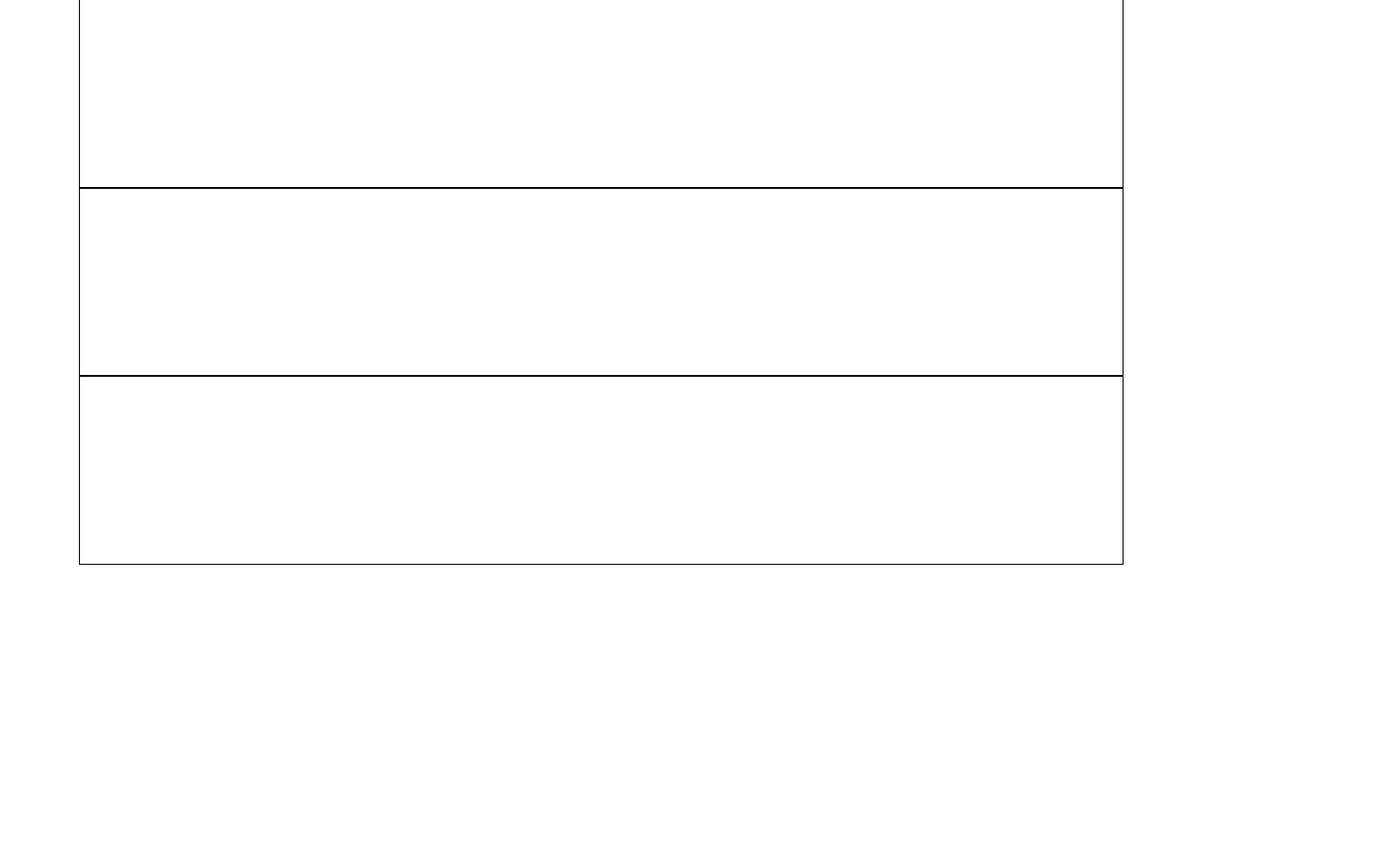
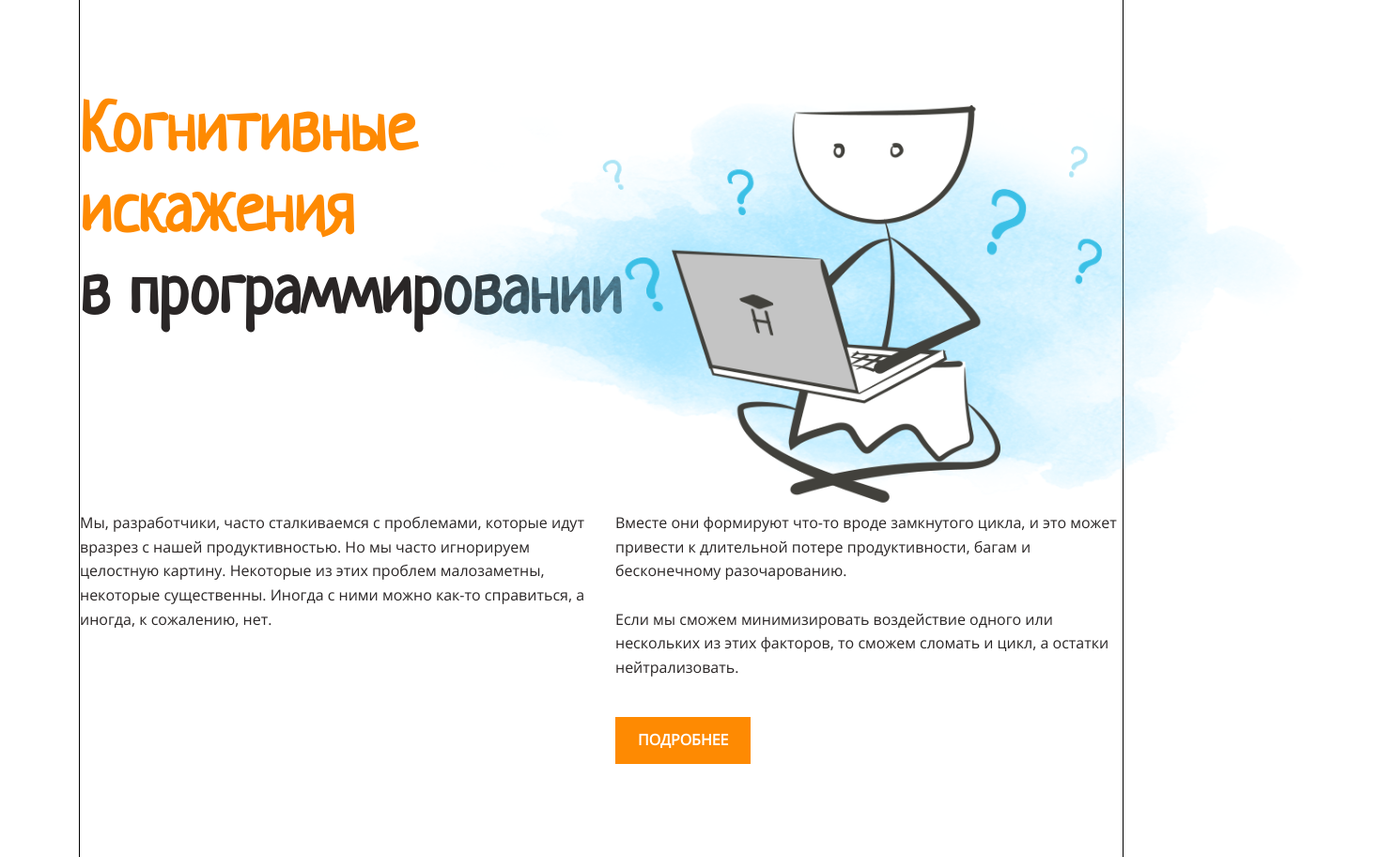
Before and after one commit to Saimon398/cognitive-distortion-landing, a website: page src/index.html in a window 1280 px wide. Shown: the top 912 px of the page at 94% size, 1485 px wide, since content can reach past the window. Before the commit the page ends 800 px from the top, so only its background shows below. Drawn offline with Linux system fonts and the light colour scheme.

Commit message:
chore: add new components of layout

```diff
--- a/src/index.html
+++ b/src/index.html
@@ -8,7 +8,37 @@
   <title>Когнитивные искажения</title>
 </head>
 <body>
-  <header class="header w-1110 pt-100 pb-100"></header>
+  <header class="header w-1110 pt-100 pb-100">
+    <h1 class="heading fs-72">
+      <span class="text-orange">Когнитивные</span>
+      <br>
+      <span class="text-orange">искажения</span>
+      <br>в программировании
+    </h1>
+    <img class="main-image" src="../src/assets/images/main.png" alt="main_image">
+    <div class="description d-flex g-30 mt-185">
+      <div>
+        <p>Мы, разработчики, часто сталкиваемся с проблемами,
+          которые идут вразрез с нашей продуктивностью.
+          Но мы часто игнорируем целостную картину.
+          Некоторые из этих проблем малозаметны, некоторые существенны.
+          Иногда с ними можно как-то справиться, а иногда, к сожалению, нет.
+        </p>
+      </div>
+      <div>
+        <p>Вместе они формируют что-то вроде замкнутого цикла,
+          и это может привести к длительной потере продуктивности,
+          багам и бесконечному разочарованию.
+        </p>
+        <br>
+        <p>
+          Если мы сможем минимизировать воздействие одного или нескольких из этих факторов,
+          то сможем сломать и цикл, а остатки нейтрализовать.
+        </p>
+        <a class="btn text-white" href="#">Подробнее</a>
+      </div>
+    </div>
+  </header>
   <main class="main w-1110 pt-100 pb-100">
     <section></section>
     <section></section>
--- a/src/styles/style.css
+++ b/src/styles/style.css
@@ -1,13 +1,13 @@
 @font-face {
   font-weight: 400;
   font-family: OpenSans;
-  src: url("../styles/fonts/OpenSans-Regular.ttf");
+  src: url("../assets/fonts/OpenSans-Regular.ttf");
 }
 
 @font-face {
   font-weight: 400;
   font-family: Neucha;
-  src: url("../styles/fonts/Neucha-Regular.ttf");
+  src: url("../assets/fonts/Neucha-Regular.ttf");
 }
 
 :root {
@@ -34,11 +34,61 @@
 }
 
 body {
-  font: 16px/1.6 OpenSans;
-  color: var(--dark-color);
   display: flex;
   flex-direction: column;
   align-items: center;
+
+  font: 16px/1.6 OpenSans;
+  color: var(--dark-color);
+}
+
+.header {
+  position: relative;
+}
+
+.main-image {
+  position: absolute;
+  top: 50px;
+  right: -290px;
+
+  height: 525px;
+}
+
+.description div {
+  width: 50%;
+}
+
+/* Возможно, что придется пересмотреть */
+.btn {
+  display: inline-block;
+  padding: 12px 24px;
+  margin-top: 40px;
+
+  font-weight: bold;
+  text-transform: uppercase;
+  text-decoration: none;
+
+  background: var(--main-orange-color);
+}
+
+.d-flex {
+  display: flex;
+}
+
+.mt-185 {
+  margin-top: 185px;
+}
+
+.g-30 {
+  gap: 30px;
+}
+
+.text-orange {
+  color: var(--main-orange-color);
+}
+
+.text-white {
+  color: var(--white-color);
 }
 
 .w-1110 {
@@ -55,6 +105,7 @@ body {
 }
 
 .heading {
+  font-family: var(--headers-font), sans-serif;
   line-height: 1.2;
 }
 
```
Also changed, not shown: src/assets/fonts/Neucha-Regular.ttf (renamed from src/styles/fonts/Neucha-Regular.ttf), src/assets/fonts/OpenSans-Regular.ttf (renamed from src/styles/fonts/OpenSans-Regular.ttf), src/assets/images/main.png (added).
